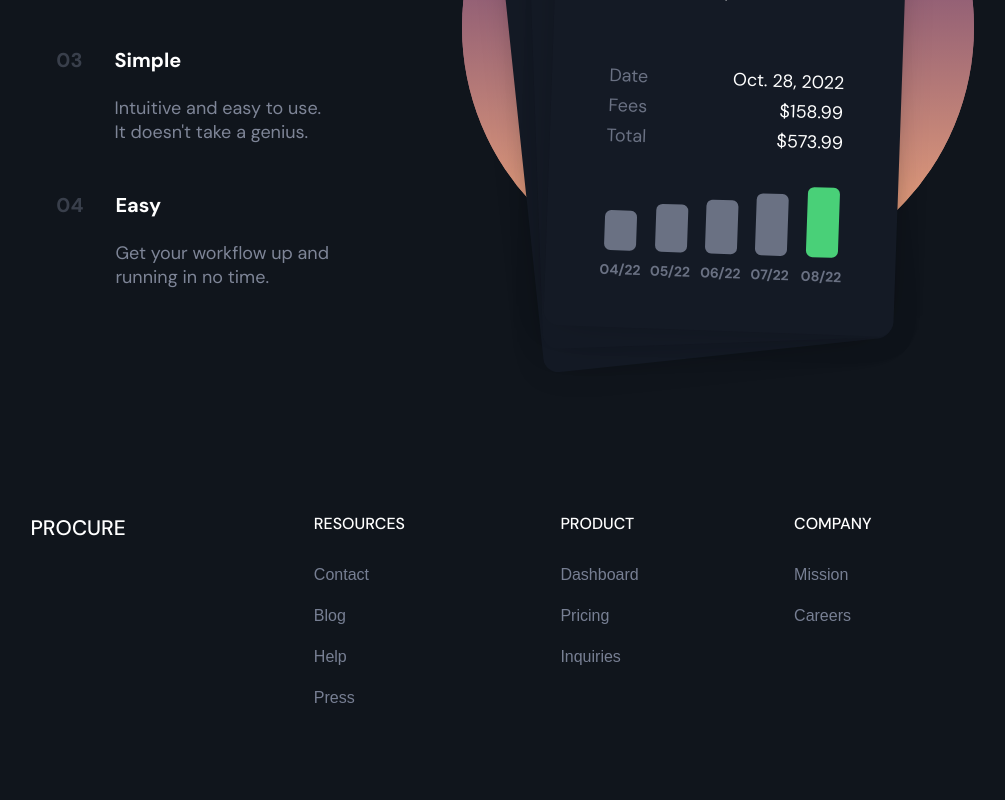
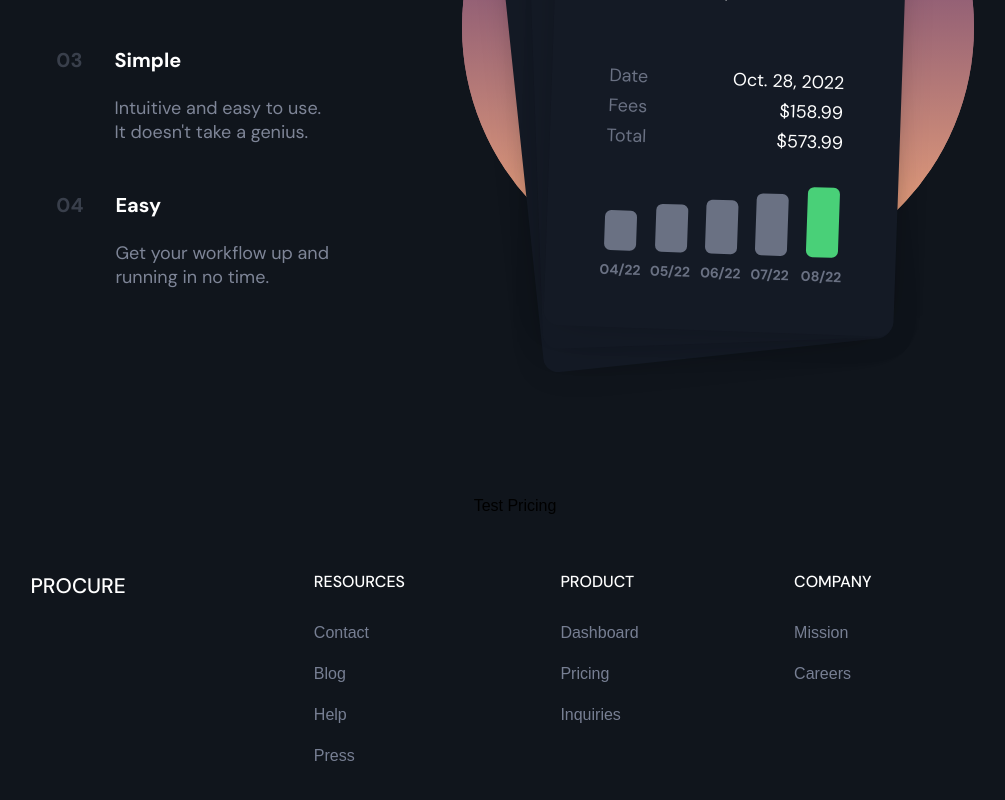
Before and after one commit to rayanwaked/procure-project, a React (Create React App) app: page / in a window 1280 px wide. Shown: the part 1833-2633 px from the top of the page, without its empty margins (125-1130 px from the left). Before the commit the page ends 2587 px from the top, so only its background shows below. Built offline with nearby package versions, Linux system fonts and the light colour scheme.

Commit message:
Added pricing directory and files.

```diff
--- a/src/pages/landing/landing.tsx
+++ b/src/pages/landing/landing.tsx
@@ -17,9 +17,12 @@ import HeroFinance from "./header/hero/finance/finance";
 import HeroInvoice from "./header/hero/invoice/invoice";
 import HeroHistory from "./header/hero/history/history";
 
-import LandingFooter from "./footer/footer";
 import GettingStarted from "./getting-started/getting-started";
 import FourFeatures from "./four-features/four-features";
+import Pricing from "./pricing/pricing";
+
+import LandingFooter from "./footer/footer";
+
 
 /* Custom Animation Function for Hero Background */
 function BackgroundFadeInUpWhenVisible({children}: { children: any }) {
@@ -126,6 +129,11 @@ export default function Landing() {
                 <FourFeatures />
             </div>
 
+            {/* Pricing */}
+            <div>
+                <Pricing />
+            </div>
+
             {/* Footer */}
             <div className="Footer">
                 <LandingFooter />
--- /dev/null
+++ b/src/pages/landing/pricing/pricing.tsx
@@ -0,0 +1,15 @@
+/* Import Styles */
+import "../../../styles.css";
+import "./pricing.css";
+
+/* Import Files */
+
+
+/* Code */
+export default function Pricing() {
+    return (
+        <div className="">
+            <p> Test Pricing </p>
+        </div>
+    );
+}
```
Also changed, not shown: src/pages/landing/pricing/pricing.css (added).
